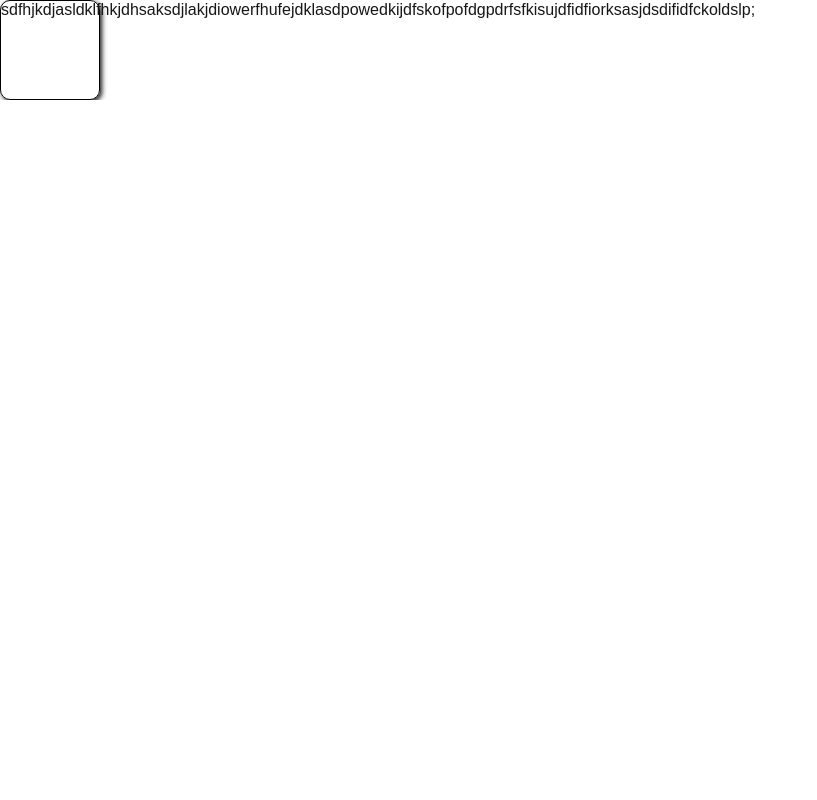
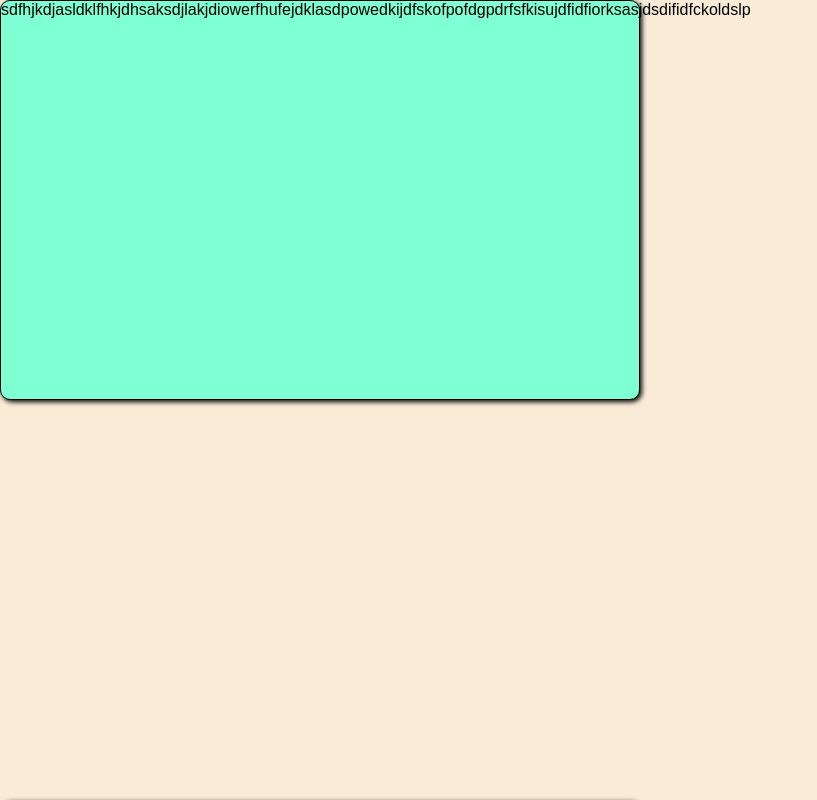
Before and after one commit to Raman-Shakya/Trash-Track, a Next.js app: page /dashboard in a window 1280 px wide. Shown: the whole page, without its empty margins (0-817 px from the left). Built offline with nearby package versions, Linux system fonts and the light colour scheme.

Commit message:
card component

```diff
--- /dev/null
+++ b/src/app/dashboard/components/card.js
@@ -0,0 +1,12 @@
+"use client";
+
+import styles from '../page.module.css'
+import { useRef, useState, useEffect } from 'react';
+
+export default function Card() {
+    return <div className={styles.card}>
+        <div  className={styles.cardContent}>
+            sdfhjkdjasldklfhkjdhsaksdjlakjdiowerfhufejdklasdpowedkijdfskofpofdgpdrfsfkisujdfidfiorksasjdsdifidfckoldslp
+        </div>
+    </div>;
+}
--- a/src/app/dashboard/page.js
+++ b/src/app/dashboard/page.js
@@ -1,12 +1,14 @@
 "use client";
 
+import Card from './components/card'
 import styles from './page.module.css'
 import { useRef, useState, useEffect } from 'react';
 
 export default function Dashboard() {
     return <div className={styles.card}>
-        <div  className={styles.cardContent}>
-            <p>sdfhjkdjasldklfhkjdhsaksdjlakjdiowerfhufejdklasdpowedkijdfskofpofdgpdrfsfkisujdfidfiorksasjdsdifidfckoldslp;</p>
-        </div>
+        <Card/>
+        <Card/>
+        <Card/>
+        <Card/>
     </div>;
 }
--- a/src/app/dashboard/page.module.css
+++ b/src/app/dashboard/page.module.css
@@ -1,11 +1,16 @@
 .card {
-    width: 100%;
-    height: 100%;
+    width: 100vw;
+    height: 100vh;
+    background-color: antiquewhite;
 }
 
 .cardContent {
-    width: 100px;
-    height: 100px;
+    width: 50%;
+    height: 50%;
+    color: black;
+    background-color: aquamarine;
+    text-wrap: wrap;
+    /* overflow: hidden; */
     border: 1px solid black;
     border-radius: 10px;
     box-shadow: 2px 2px 5px;
```
